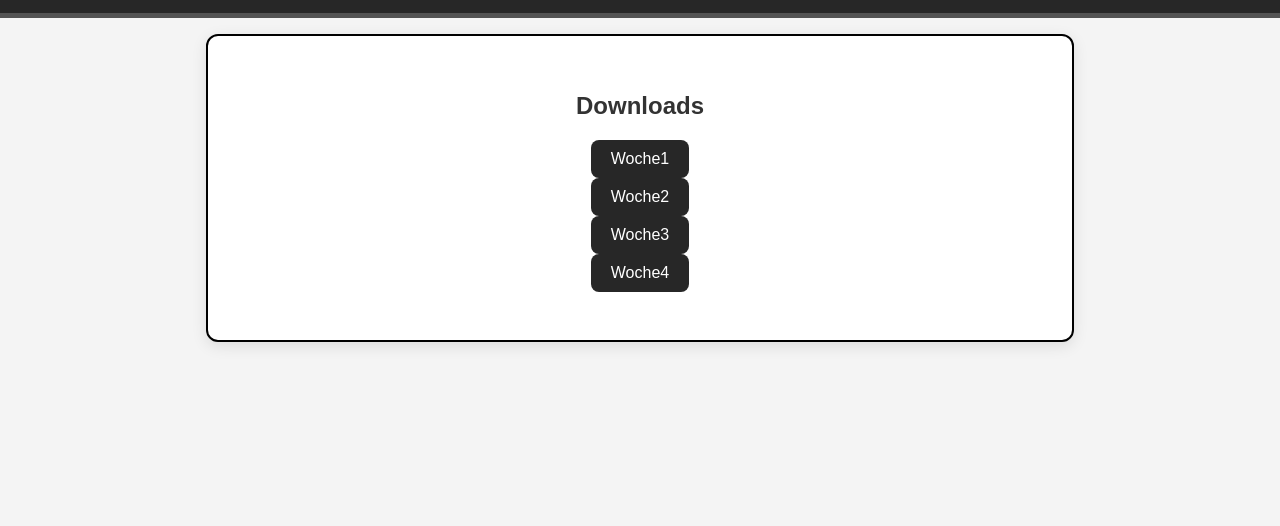
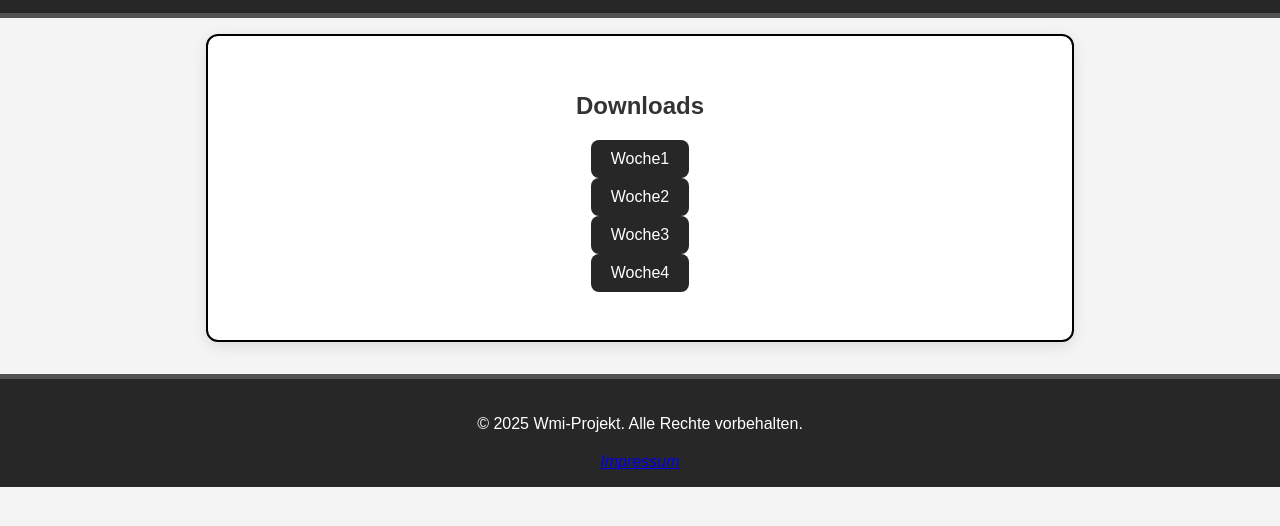
Before and after one commit to Mochi-webdev/Wmi-Project25, a plain HTML site: page index.html in a window 1280 px wide. Shown: the part 120-646 px from the top of the page. Drawn offline with Linux system fonts and the light colour scheme.

Commit message:
Update index.html

```diff
--- a/index.html
+++ b/index.html
@@ -25,9 +25,12 @@
                 <li><a href="files/example.pdf" download class="btn">Woche4</a></li>
             </ul>
         </section>
+    </main>
 
+    <footer>
+        <p>&copy; 2025 Wmi-Projekt. Alle Rechte vorbehalten.</p>
+        <i><a href="https://www.ncg-online.de/index.php/component/content/article/20-dummy-kategorien/30-impressum.html">Impressum</a></i>
 
-
+    </footer>
 </body>
-
 </html>
```
